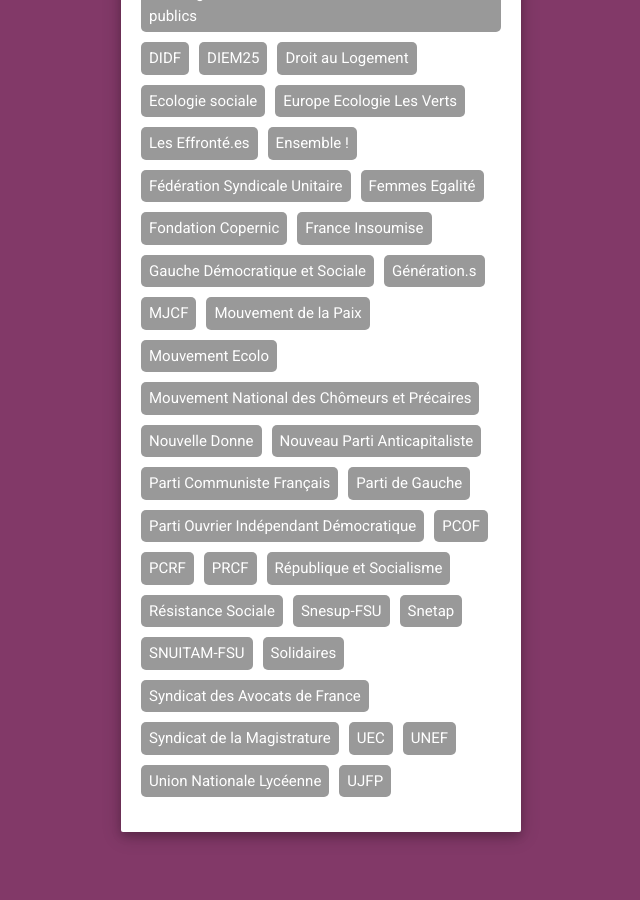
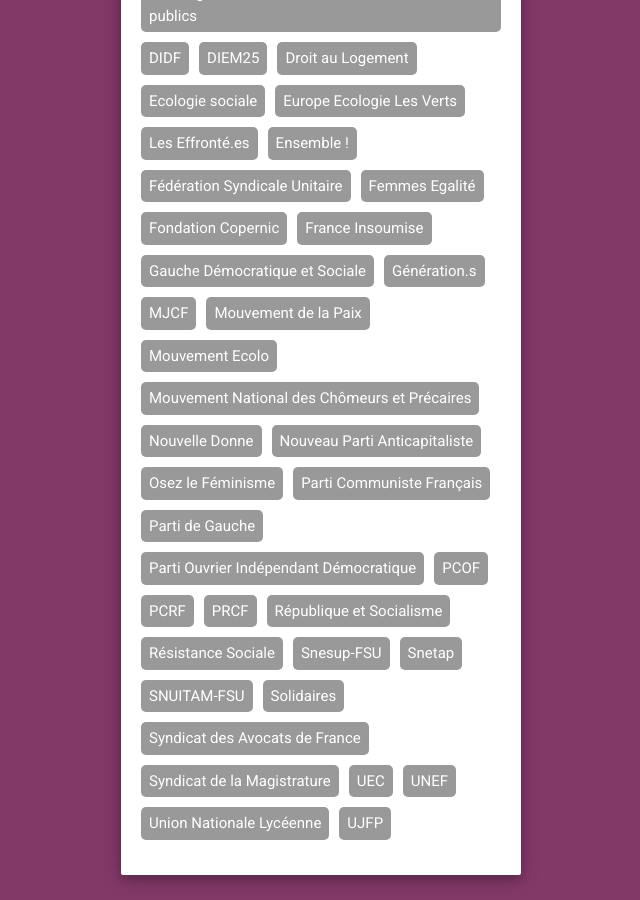
Before and after one commit to tonygoussot/mareepopulaire, a Jekyll site: the page built from index.html, in a window 1280 px wide and 900 px high, scrolled down 2210 px. Shown: the whole window, without its empty margins (524-1164 px from the left). Built offline with Jekyll 4.4.1, drawn with Linux system fonts in a browser that asks for light colours; before the commit the page ends 3067 px from its top, so only the background shows below that.

Commit message:
Update signataires.yml

```diff
--- a/_data/signataires.yml
+++ b/_data/signataires.yml
@@ -32,6 +32,7 @@
 - nom: Mouvement National des Chômeurs et Précaires
 - nom: Nouvelle Donne
 - nom: Nouveau Parti Anticapitaliste
+- nom: Osez le Féminisme
 - nom: Parti Communiste Français
 - nom: Parti de Gauche
 - nom: Parti Ouvrier Indépendant Démocratique
```
